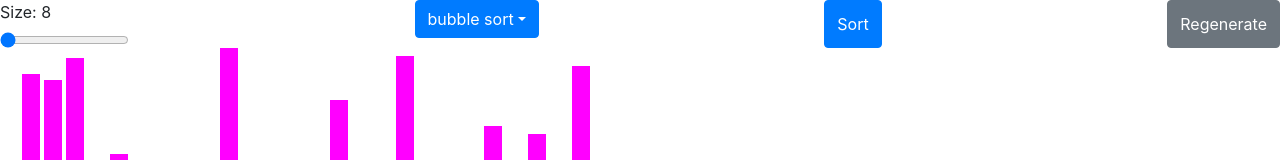
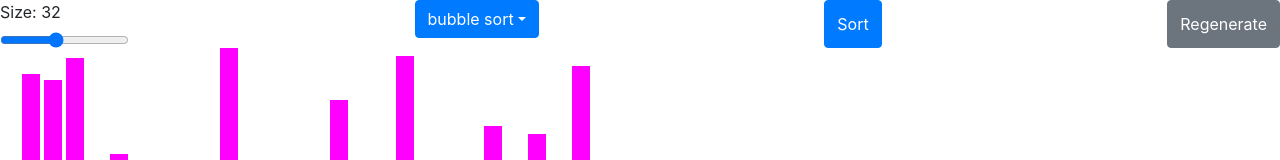
Before and after one commit to scottdlai/sorting-animation, a React (Create React App) app: page / in a window 1280 px wide. Shown: the top 160 px of the page. Built offline with nearby package versions, Linux system fonts and the light colour scheme; the HTML template or start-up script is replaced by a standard one.

Commit message:
Changed default number of bars.

```diff
--- a/src/components/CustomBar.tsx
+++ b/src/components/CustomBar.tsx
@@ -1,6 +1,7 @@
 import React, { useState } from 'react';
 import { Button, Dropdown, DropdownButton, Form } from 'react-bootstrap';
 import bubbleSort from '../algorithms/bubbleSort';
+import mergeSort from '../algorithms/mergeSort';
 import selectionSort from '../algorithms/selectionSort';
 import { Action, Bar } from './SortingAnimation';
 
@@ -10,20 +11,21 @@ interface CustomBarProp {
   resizeBars: (newSize: number) => void;
 }
 
-const algos = ['bubble sort', 'selection sort'] as const;
+const algos = ['bubble sort', 'selection sort', 'merge sort'] as const;
 type Algo = typeof algos[number];
 
 const getAlgo = (algo: Algo) => {
   const nameToAlgo = {
     'bubble sort': bubbleSort,
     'selection sort': selectionSort,
+    'merge sort': mergeSort,
   };
 
   return nameToAlgo[algo];
 };
 
 const CustomBar = ({ resizeBars, isSorting, toggleSorting }: CustomBarProp) => {
-  const [numberOfBars, setNumberOfBars] = useState(8);
+  const [numberOfBars, setNumberOfBars] = useState(32);
   const [algo, setAlgo] = useState<Algo>('bubble sort');
 
   return (
```
